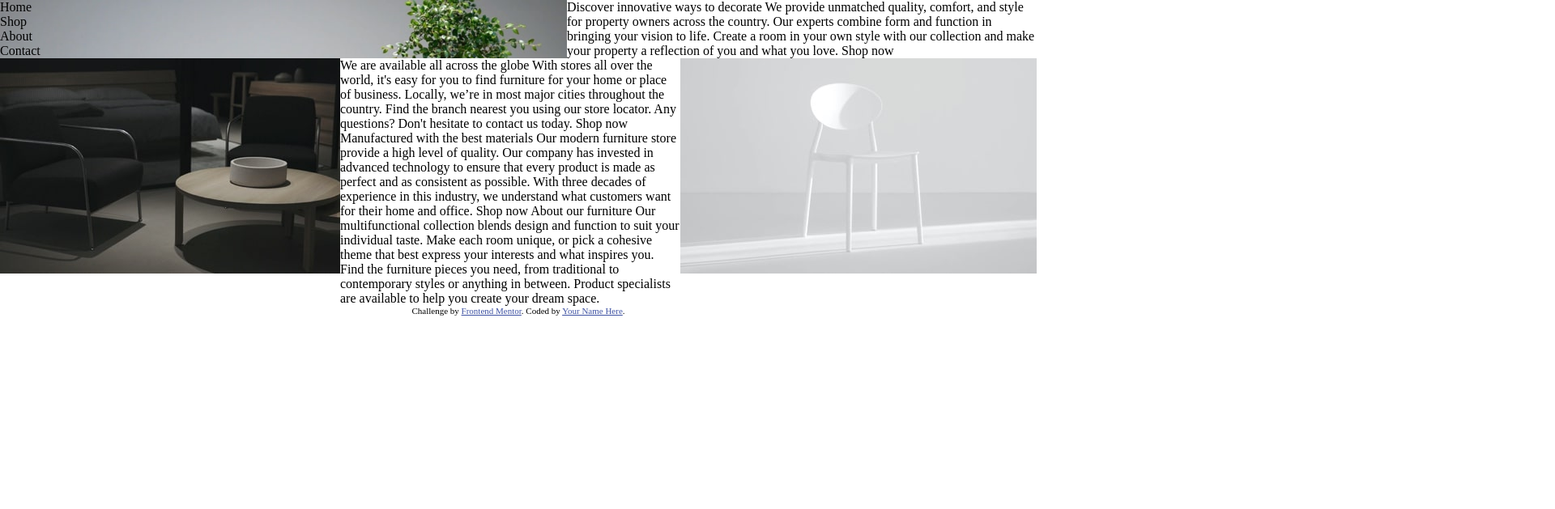
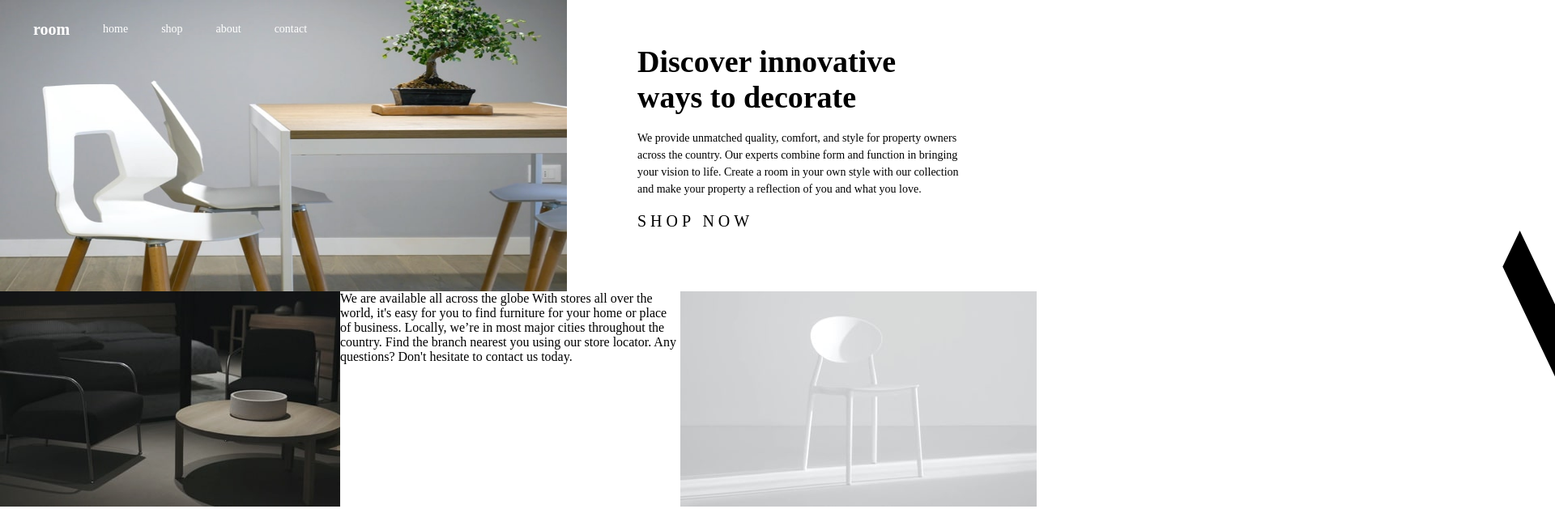
Before and after one commit to velvelshteynberg/Css-coding-challenges, a plain HTML site: page room-homepage-master/index.html in a window 1280 px wide. Shown: the top 629 px of the page at 81% size, 1920 px wide, since content can reach past the window. Drawn offline with Linux system fonts and the light colour scheme.

Commit message:
working on project '

```diff
--- a/room-homepage-master/index.html
+++ b/room-homepage-master/index.html
@@ -15,27 +15,34 @@
     .attribution a { color: hsl(228, 45%, 44%); }
   </style>
 </head>
-<body>
+<body class = 'body'>
 
     <div class = 'bodyDiv'>
 
       <div class = "item1">
-        <ul>
-          <li><a>Home</a></li>
-          <li><a>Shop</a></li>
-          <li><a>About</a></li>
-          <li><a>Contact</a></li>
+        <img class = 'image' src = './images/desktop-image-hero-1.jpg'>
+        <div class = 'navBar'>
+          <ul class = 'ul'>
+            <li style = "font-size: 20px; text-transform: lowercase; font-weight: 600;"><a>room</a></li>
+            <li><a>home</a></li>
+            <li><a>shop</a></li>
+            <li><a>about</a></li>
+            <li><a>contact</a></li>
         </ul>
+        </div>
       </div>
 
       <div class = 'item2'>
-        Discover innovative ways to decorate
-
-        We provide unmatched quality, comfort, and style for property owners across the country.
-        Our experts combine form and function in bringing your vision to life. Create a room in your
-        own style with our collection and make your property a reflection of you and what you love.
-
-        Shop now
+        <div class ='innerContent'>
+          <h1 class = 'title'>Discover innovative ways to decorate</h1>
+          <br>
+          <p class = 'paragraph'>We provide unmatched quality, comfort, and style for property owners across the country.
+            Our experts combine form and function in bringing your vision to life. Create a room in your
+            own style with our collection and make your property a reflection of you and what you love.</p>
+          <br>
+          <h4 class = 'shop'>Shop now</h4>
+          <img class = 'image' src = './images/icon-arrow.svg' alt = 'arrow'>
+        </div>
       </div>
 
       <div class = 'item3'>
@@ -48,23 +55,6 @@
         With stores all over the world, it's easy for you to find furniture for your home or place of business.
         Locally, we’re in most major cities throughout the country. Find the branch nearest you using our
         store locator. Any questions? Don't hesitate to contact us today.
-
-        Shop now
-
-        Manufactured with the best materials
-
-        Our modern furniture store provide a high level of quality. Our company has invested in advanced technology
-        to ensure that every product is made as perfect and as consistent as possible. With three decades of
-        experience in this industry, we understand what customers want for their home and office.
-
-        Shop now
-
-        About our furniture
-
-        Our multifunctional collection blends design and function to suit your individual taste.
-        Make each room unique, or pick a cohesive theme that best express your interests and what
-        inspires you. Find the furniture pieces you need, from traditional to contemporary styles
-        or anything in between. Product specialists are available to help you create your dream space.
       </div>
 
       <div class = 'item5'>
@@ -72,10 +62,5 @@
       </div>
     </div>
 
-
-  <div class="attribution">
-    Challenge by <a href="https://www.frontendmentor.io?ref=challenge" target="_blank">Frontend Mentor</a>.
-    Coded by <a href="#">Your Name Here</a>.
-  </div>
 </body>
 </html>
--- a/room-homepage-master/style.css
+++ b/room-homepage-master/style.css
@@ -3,12 +3,18 @@
     margin: 0;
 }
 
+.body {
+    height: 100%;
+    width: 100%;
+    box-sizing: border-box;
+}
+
 .bodyDiv {
     width: 100%;
-    height: auto;
+    height: 100%;
     display: grid;
     grid-template-columns: auto auto auto auto auto auto auto  ;
-    grid-template-rows:  auto auto auto ;
+    grid-template-rows:   180px   180px   180px ;
     grid-column-gap: 0;
     grid-row-gap: 0;
 }
@@ -17,16 +23,75 @@
     box-sizing: border-box;
     grid-column: 1 /span 4;
     grid-row: 1/ span 2;
-    background-image: url(./images/desktop-image-hero-1.jpg);
     background-size: cover;
+    position: relative;
 }
+
+.image {
+    height: 100%;
+    width: 100%;
+    position: absolute;
+    z-index: -1;
+}
+
+.navBar {
+    height: 20%;
+    margin-bottom: auto;
+    width: 60%;
+    margin-right: auto;
+    margin-bottom: auto;
+    position: absolute;
+    z-index: 1;
+}
+
+.ul {
+    height: 100%;
+    width: 100%;
+    display: flex;
+    flex-direction: row;
+    justify-content: space-evenly;
+    align-items: center;
+    list-style-type: none;
+    color: white;
+    font-size: 14px;
+    vertical-align: middle;
+}
+
 
 .item2 {
     box-sizing: border-box;
     grid-column: 5/ span 3;
     grid-row: 1/ span 2;
     background-color: white;
+    color: black;
+    display: flex;
+    justify-content:space-around;
+    align-items: center;
 }
+
+.innerContent {
+    box-sizing: border-box;
+    width: 70%;
+    height: 70%;
+    margin: auto;
+}
+
+.title {
+    font-size: 38px;
+}
+
+.paragraph {
+    font-size: 14px;
+    line-height: 1.5;
+}
+
+.shop {
+    font-size: 20px;
+    letter-spacing: 5px;
+    text-transform: uppercase;
+    font-weight: 300;
+}
+
 
 .item3 {
     box-sizing: border-box;
@@ -37,11 +102,11 @@
 .item4 {
     box-sizing: border-box;
     grid-column: 3/ span 3;
-    grid-row; 3;
+    grid-row: 3;
 }
 
 .item5 {
     box-sizing: border-box;
     grid-column: 6/ span 2;
-    grid-row; 3;
+    grid-row: 3;
 }
```
